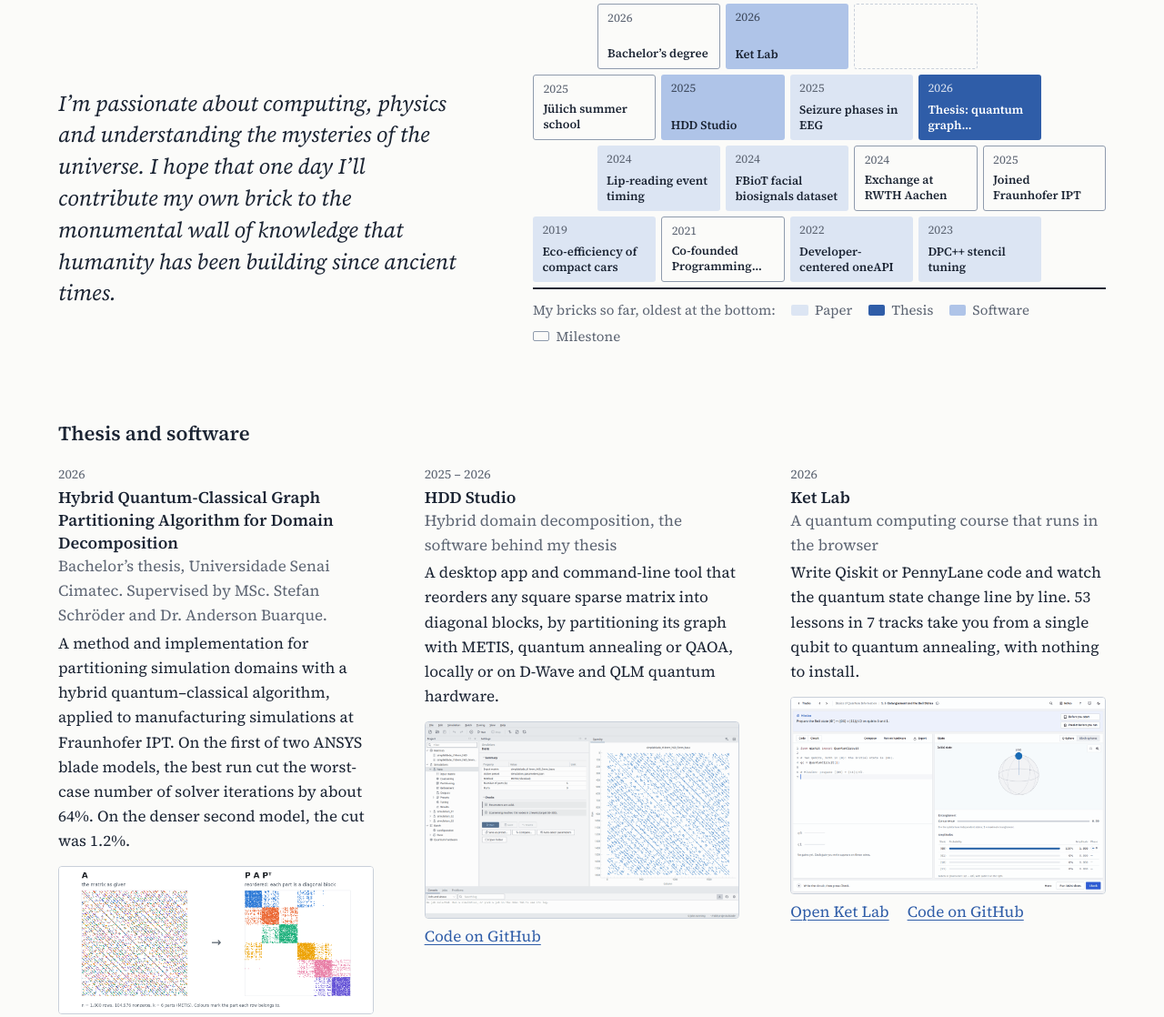
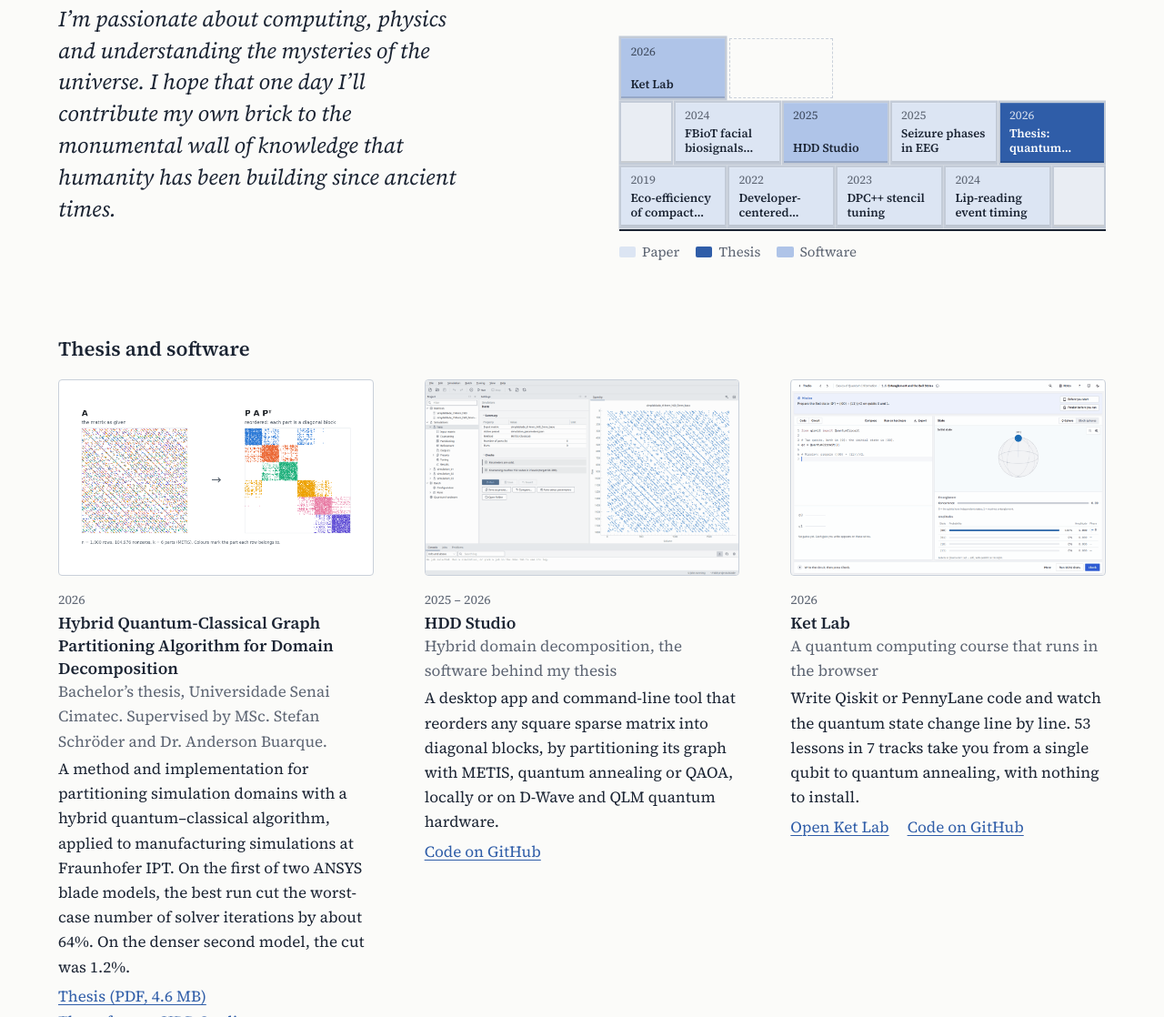
Before and after one commit to orlandomotapires/orlandomotapires.github.io, a plain HTML site: page index.html in a window 1280 px wide. Shown: the part 503-1621 px from the top of the page at 91% size. Drawn offline with Linux system fonts and the light colour scheme.

Commit message:
Make the wall look like brickwork and lead the projects with their pictures
Drop the milestone bricks and the legend caption, add mortar and half
bricks so the rows read as a running bond, and narrow the wall. The three
project pictures now come first and share one frame on wide screens.

Co-Authored-By: Claude Opus 5.5 <noreply@anthropic.com>

```diff
--- a/index.html
+++ b/index.html
@@ -13,7 +13,7 @@
   <meta property="og:image" content="https://orlandomotapires.github.io/assets/img/og-card.png">
   <meta property="og:image:width" content="1200">
   <meta property="og:image:height" content="630">
-  <meta property="og:image:alt" content="Orlando Mota Pires, computer engineer, with a wall of bricks for his papers, thesis, software and milestones.">
+  <meta property="og:image:alt" content="Orlando Mota Pires, computer engineer, with a wall of bricks for his papers, thesis and software.">
   <meta name="twitter:card" content="summary_large_image">
   <script type="application/ld+json">
   {
@@ -61,8 +61,9 @@
       --brick-software: #AFC4E8;
       --brick-thesis: #2F5DA8;
       --brick-thesis-ink: #FFFFFF;
-      --brick-milestone-edge: #8F9BAD;
       --brick-hover: #C3D3EE;
+      --brick-plain: #E9EDF3;
+      --mortar: #C3CBD7;
     }
 
     /* Theme: follows the system unless the visitor picks one with the button,
@@ -82,8 +83,9 @@
         --brick-software: #3A5280;
         --brick-thesis: #8FB1EA;
         --brick-thesis-ink: #141A23;
-        --brick-milestone-edge: #66748A;
         --brick-hover: #30446A;
+        --brick-plain: #1D2534;
+        --mortar: #0B0F15;
       }
     }
     :root[data-theme="dark"] {
@@ -99,8 +101,9 @@
       --brick-software: #3A5280;
       --brick-thesis: #8FB1EA;
       --brick-thesis-ink: #141A23;
-      --brick-milestone-edge: #66748A;
       --brick-hover: #30446A;
+      --brick-plain: #1D2534;
+      --mortar: #0B0F15;
     }
 
     /* Images with a light and a dark version. */
@@ -254,37 +257,43 @@
 
     .wall {
       --per: 5;
-      --gap: 6px;
-      /* Sized so an offset row (half brick + per bricks) exactly fills the width. */
+      --gap: 5px;
+      /* Sized so a full row (per bricks + a half brick) exactly fills the width. */
       --w: calc((100% - (var(--per) - 0.5) * var(--gap)) / (var(--per) + 0.5));
       display: flex;
       flex-direction: column;
       gap: var(--gap);
-      padding-bottom: var(--gap);
+      /* Room for the mortar ring around the outer bricks. */
+      padding: 0 calc(var(--gap) / 2) calc(var(--gap) / 2);
       border-bottom: 2px solid var(--ink);
     }
 
+    /* Rows stay full width: brick widths are a % of the row. */
     .wall-row { display: flex; gap: var(--gap); }
-    /* Margin, not padding: brick widths are a % of the row, so the row must stay full width. */
     .wall-row.offset > :first-child { margin-left: calc(var(--w) / 2 + var(--gap) / 2); }
 
     .brick {
       flex: 0 0 var(--w);
       min-width: 0;
-      height: 4.5rem;
+      height: 4.1rem;
       display: flex;
       flex-direction: column;
       justify-content: space-between;
-      padding: 0.45rem 0.65rem 0.5rem;
-      border-radius: 3px;
+      padding: 0.4rem 0.65rem 0.45rem;
       background: var(--brick-paper);
+      /* Square corners and a ring of mortar: the rings of neighbouring bricks
+         meet in the gaps, so the wall reads as one mass instead of loose boxes. */
+      box-shadow:
+        0 0 0 calc(var(--gap) / 2) var(--mortar),
+        inset 0 1px 0 rgb(255 255 255 / 0.14),
+        inset 0 -2px 0 rgb(0 0 0 / 0.14);
       color: var(--ink);
       font-size: 0.8125rem;
       line-height: 1.25;
       text-decoration: none;
       transition: background-color 0.15s ease, border-color 0.15s ease;
     }
-    .brick:hover { background: var(--brick-hover); }
+    a.brick:hover { background: var(--brick-hover); }
 
     .brick-year {
       color: var(--muted);
@@ -305,15 +314,17 @@
     .brick.thesis .brick-year { color: inherit; opacity: 0.8; }
     .brick.thesis:hover { filter: brightness(1.08); }
 
-    .brick.milestone {
-      background: transparent;
-      border: 1.5px solid var(--brick-milestone-edge);
+    /* Half bricks that square off the ends of the rows. */
+    .brick.plain {
+      flex-basis: calc(var(--w) / 2 - var(--gap) / 2);
+      padding: 0;
+      background: var(--brick-plain);
     }
-    .brick.milestone:hover { background: var(--mark); }
 
     .brick.next {
       background: transparent;
       border: 1.5px dashed var(--rule);
+      box-shadow: none;
     }
 
     .wall.laying .brick {
@@ -345,7 +356,6 @@
     .swatch.paper { background: var(--brick-paper); }
     .swatch.thesis { background: var(--brick-thesis); }
     .swatch.software { background: var(--brick-software); }
-    .swatch.milestone { border: 1.5px solid var(--brick-milestone-edge); }
 
     @media (min-width: 1200px) {
       .wall { --per: 4; }
@@ -356,7 +366,7 @@
         column-gap: 4.5rem;
         align-items: end;
       }
-      .wall-wrap { margin-top: 0; }
+      .wall-wrap { width: 85%; margin: 0 0 0 auto; }
       .statement { padding-bottom: 2.6rem; }
     }
 
@@ -384,7 +394,13 @@
     }
     @media (min-width: 1100px) {
       .featured .entries { grid-template-columns: repeat(3, minmax(0, 1fr)); }
+      /* Side by side, the three pictures share one frame so they line up. */
+      .featured .shot { aspect-ratio: 16 / 10; object-fit: contain; }
     }
+    /* The picture leads each entry, above the date and title. */
+    .featured .media { grid-column: 1 / -1; margin-bottom: 0.9rem; }
+    .featured .shot { margin: 0; }
+    .shot.on-white { background: #FFFFFF; }
 
     /* Research | Publications | Teaching, education and skills */
     .columns {
@@ -505,6 +521,7 @@
       .brickwork { margin-top: 3rem; }
       .wall { --per: 3; --gap: 4px; }
       .brick { font-size: 0.7rem; height: 4.4rem; padding: 0.35rem 0.4rem; }
+      .brick.plain { padding: 0; }
       .brick-title { -webkit-line-clamp: 3; }
       .entry { margin: 0 -0.5rem; padding: 0.75rem 0.5rem; }
       .featured { margin-top: 3.5rem; }
@@ -550,15 +567,13 @@
 
       <div class="wall-wrap">
         <!-- Built by the script at the bottom from every element marked data-brick:
-             data-kind (paper, thesis, software, milestone), data-date (YYYY-MM, for order),
+             data-kind (paper, thesis, software), data-date (YYYY-MM, for order),
              data-short (brick label) and optionally data-title (tooltip). -->
         <nav class="wall" id="wall" aria-label="My work so far, oldest at the bottom" hidden></nav>
         <ul class="wall-legend" id="wall-legend" hidden>
-          <li>My bricks so far, oldest at the bottom:</li>
           <li><span class="swatch paper"></span>Paper</li>
           <li><span class="swatch thesis"></span>Thesis</li>
           <li><span class="swatch software"></span>Software</li>
-          <li><span class="swatch milestone"></span>Milestone</li>
         </ul>
       </div>
     </div>
@@ -566,13 +581,15 @@
     <section class="featured" aria-labelledby="featured-heading">
       <h2 id="featured-heading">Thesis and software</h2>
       <div class="entries">
-        <article class="entry" id="thesis" data-brick data-kind="thesis" data-date="2026-08" data-short="Thesis: quantum graph partitioning">
+        <article class="entry" id="thesis" data-brick data-kind="thesis" data-date="2026-08" data-short="Thesis: quantum partitioning">
+          <div class="media">
+            <img class="shot on-white" src="assets/img/projects/hdd-reordering.webp" width="1320" height="616" loading="lazy" alt="A sparse matrix before and after reordering: scattered nonzeros become six coloured diagonal blocks, one per part.">
+          </div>
           <div class="when">2026</div>
           <div class="what">
             <h3>Hybrid Quantum-Classical Graph Partitioning Algorithm for Domain Decomposition</h3>
             <p class="org">Bachelor’s thesis, Universidade Senai Cimatec. Supervised by MSc. Stefan Schröder and Dr. Anderson Buarque.</p>
             <p>A method and implementation for partitioning simulation domains with a hybrid quantum–classical algorithm, applied to manufacturing simulations at Fraunhofer IPT. On the first of two ANSYS blade models, the best run cut the worst-case number of solver iterations by about 64%. On the denser second model, the cut was 1.2%.</p>
-            <img class="shot on-white" src="assets/img/projects/hdd-reordering.webp" width="1320" height="616" loading="lazy" alt="A sparse matrix before and after reordering: scattered nonzeros become six coloured diagonal blocks, one per part.">
             <ul class="refs">
               <li><a href="assets/pdf/Hybrid_Quantum_Classical_Graph_Partitioning_Algorithm_for_Domain_Decomposition.pdf">Thesis (PDF, 4.6 MB)</a></li>
               <li><a href="#hdd-studio">The software: HDD Studio</a></li>
@@ -581,15 +598,17 @@
         </article>
 
         <article class="entry" id="hdd-studio" data-brick data-kind="software" data-date="2025-10" data-short="HDD Studio">
+          <div class="media">
+            <picture>
+              <source media="(prefers-reduced-motion: reduce)" srcset="assets/img/projects/hdd-studio.webp">
+              <img class="shot" src="assets/img/projects/hdd-studio-demo.webp" width="1040" height="650" loading="lazy" alt="Recording of HDD Studio: a simulation runs, its log streams in the console, and the reordered matrix and locality curve open; then the coarsening settings are changed and the per-level preview updates.">
+            </picture>
+          </div>
           <div class="when">2025 – 2026</div>
           <div class="what">
             <h3>HDD Studio</h3>
             <p class="org">Hybrid domain decomposition, the software behind my thesis</p>
             <p>A desktop app and command-line tool that reorders any square sparse matrix into diagonal blocks, by partitioning its graph with METIS, quantum annealing or QAOA, locally or on D-Wave and QLM quantum hardware.</p>
-            <picture>
-              <source media="(prefers-reduced-motion: reduce)" srcset="assets/img/projects/hdd-studio.webp">
-              <img class="shot" src="assets/img/projects/hdd-studio-demo.webp" width="1040" height="650" loading="lazy" alt="Recording of HDD Studio: a simulation runs, its log streams in the console, and the reordered matrix and locality curve open; then the coarsening settings are changed and the per-level preview updates.">
-            </picture>
             <ul class="refs">
               <li><a href="https://github.com/orlandomotapires/hybrid_domain_decomposition">Code on GitHub</a></li>
             </ul>
@@ -597,11 +616,7 @@
         </article>
 
         <article class="entry" id="ket-lab" data-brick data-kind="software" data-date="2026-11" data-short="Ket Lab">
-          <div class="when">2026</div>
-          <div class="what">
-            <h3>Ket Lab</h3>
-            <p class="org">A quantum computing course that runs in the browser</p>
-            <p>Write Qiskit or PennyLane code and watch the quantum state change line by line. 53 lessons in 7 tracks take you from a single qubit to quantum annealing, with nothing to install.</p>
+          <div class="media">
             <!-- One recording per theme; each falls back to a still image for reduced motion. -->
             <picture class="only-light">
               <source media="(prefers-reduced-motion: reduce)" srcset="assets/img/projects/ketlab-light.webp">
@@ -611,6 +626,12 @@
               <source media="(prefers-reduced-motion: reduce)" srcset="assets/img/projects/ketlab-dark.webp">
               <img class="shot" src="assets/img/projects/ketlab-demo-dark.webp" width="1200" height="750" loading="lazy" alt="Recording of a Ket Lab lesson: typing qc.h(0) and qc.cx(0, 1) draws the circuit and moves the state to the Bell state; Check confirms it with a fidelity of 100%.">
             </picture>
+          </div>
+          <div class="when">2026</div>
+          <div class="what">
+            <h3>Ket Lab</h3>
+            <p class="org">A quantum computing course that runs in the browser</p>
+            <p>Write Qiskit or PennyLane code and watch the quantum state change line by line. 53 lessons in 7 tracks take you from a single qubit to quantum annealing, with nothing to install.</p>
             <ul class="refs">
               <li><a href="https://orlandomotapires.github.io/ket-lab/">Open Ket Lab</a></li>
               <li><a href="https://github.com/orlandomotapires/ket-lab">Code on GitHub</a></li>
@@ -625,7 +646,7 @@
         <section aria-labelledby="research">
           <h2 id="research">Research</h2>
 
-          <article class="entry" id="fraunhofer" data-brick data-kind="milestone" data-date="2025-02" data-short="Joined Fraunhofer IPT" data-title="Student assistant at Fraunhofer IPT, Aachen">
+          <article class="entry" id="fraunhofer">
             <div class="when">2025 – 2026</div>
             <div class="what">
               <h3>Student assistant</h3>
@@ -744,7 +765,7 @@
         <section aria-labelledby="education">
           <h2 id="education">Education</h2>
 
-          <article class="entry" id="degree" data-brick data-kind="milestone" data-date="2026-08" data-short="Bachelor’s degree" data-title="Bachelor’s in Computer Engineering, Universidade Senai Cimatec">
+          <article class="entry" id="degree">
             <div class="when">2021 – 2026</div>
             <div class="what">
               <h3>Bachelor’s in Computer Engineering</h3>
@@ -752,7 +773,7 @@
             </div>
           </article>
 
-          <article class="entry" id="rwth" data-brick data-kind="milestone" data-date="2024-12" data-short="Exchange at RWTH Aachen" data-title="Exchange student at RWTH Aachen University">
+          <article class="entry" id="rwth">
             <div class="when">2024 – 2026</div>
             <div class="what">
               <h3>Exchange student</h3>
@@ -760,7 +781,7 @@
             </div>
           </article>
 
-          <article class="entry" id="juelich" data-brick data-kind="milestone" data-date="2025-09" data-short="Jülich summer school" data-title="JUNIQ-EPIQ Summer School on Quantum Computing, Jülich">
+          <article class="entry" id="juelich">
             <div class="when">2025</div>
             <div class="what">
               <h3>JUNIQ-EPIQ Summer School on Quantum Computing</h3>
@@ -784,7 +805,7 @@
         <section aria-labelledby="teaching">
           <h2 id="teaching">Teaching and community</h2>
 
-          <article class="entry" id="programming-club" data-brick data-kind="milestone" data-date="2021-09" data-short="Co-founded Programming Club" data-title="Co-founded the Programming Club at Senai Cimatec">
+          <article class="entry" id="programming-club">
             <div class="when">2021 – 2024</div>
             <div class="what">
               <h3>Co-founder, Programming Club</h3>
@@ -914,11 +935,26 @@
         next.style.setProperty('--i', cells.length);
         cells.push(next);
 
+        function half(i) {
+          var h = document.createElement('span');
+          h.className = 'brick plain';
+          h.setAttribute('aria-hidden', 'true');
+          h.style.setProperty('--i', i);
+          return h;
+        }
+
+        // Running bond: full rows are squared off with a half brick at one end,
+        // alternating sides. The unfinished top row is just shifted instead.
         var rows = [];
         for (var i = 0; i < cells.length; i += per) {
           var row = document.createElement('div');
-          row.className = 'wall-row' + ((i / per) % 2 === 1 ? ' offset' : '');
-          cells.slice(i, i + per).forEach(function (c) { row.appendChild(c); });
+          var offset = (i / per) % 2 === 1;
+          var slice = cells.slice(i, i + per);
+          var full = slice.length === per;
+          row.className = 'wall-row' + (offset && !full ? ' offset' : '');
+          if (offset && full) row.appendChild(half(i));
+          slice.forEach(function (c) { row.appendChild(c); });
+          if (!offset && full) row.appendChild(half(i + per - 1));
           rows.push(row);
         }
 
```
